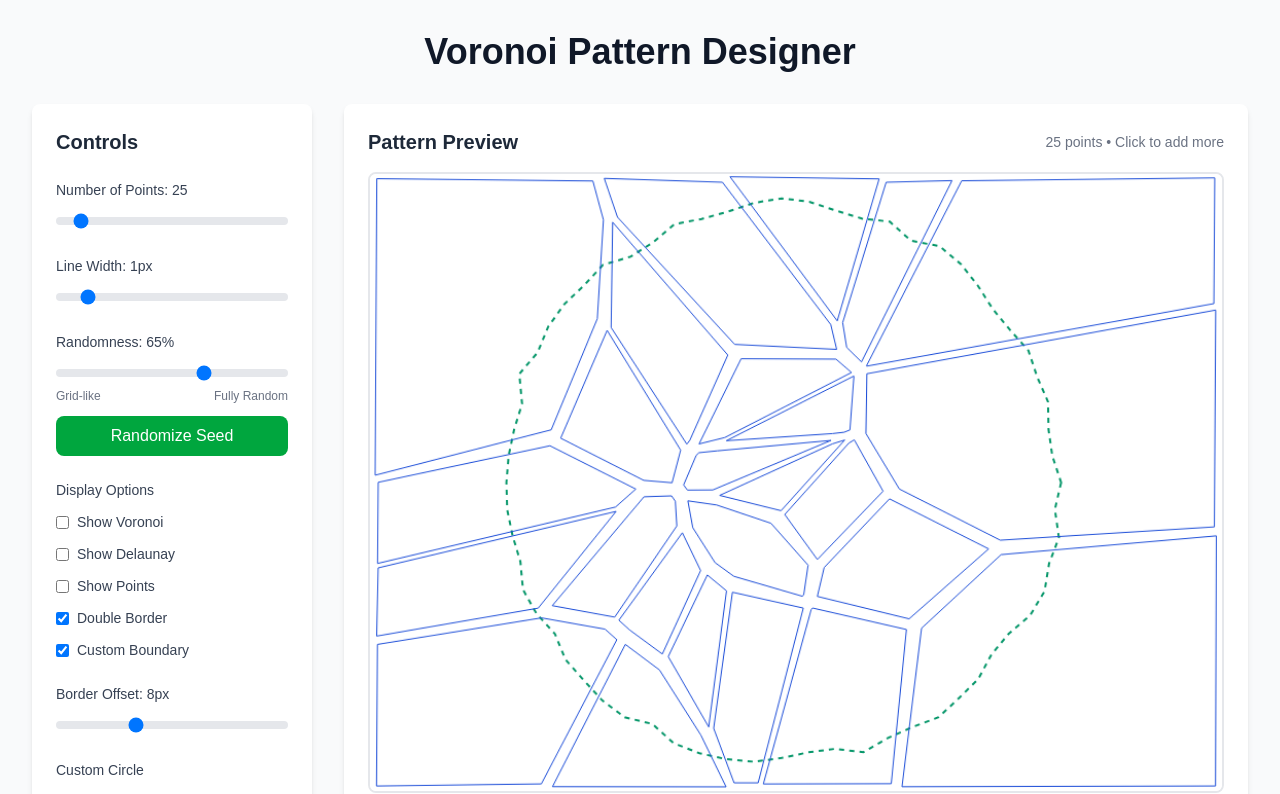
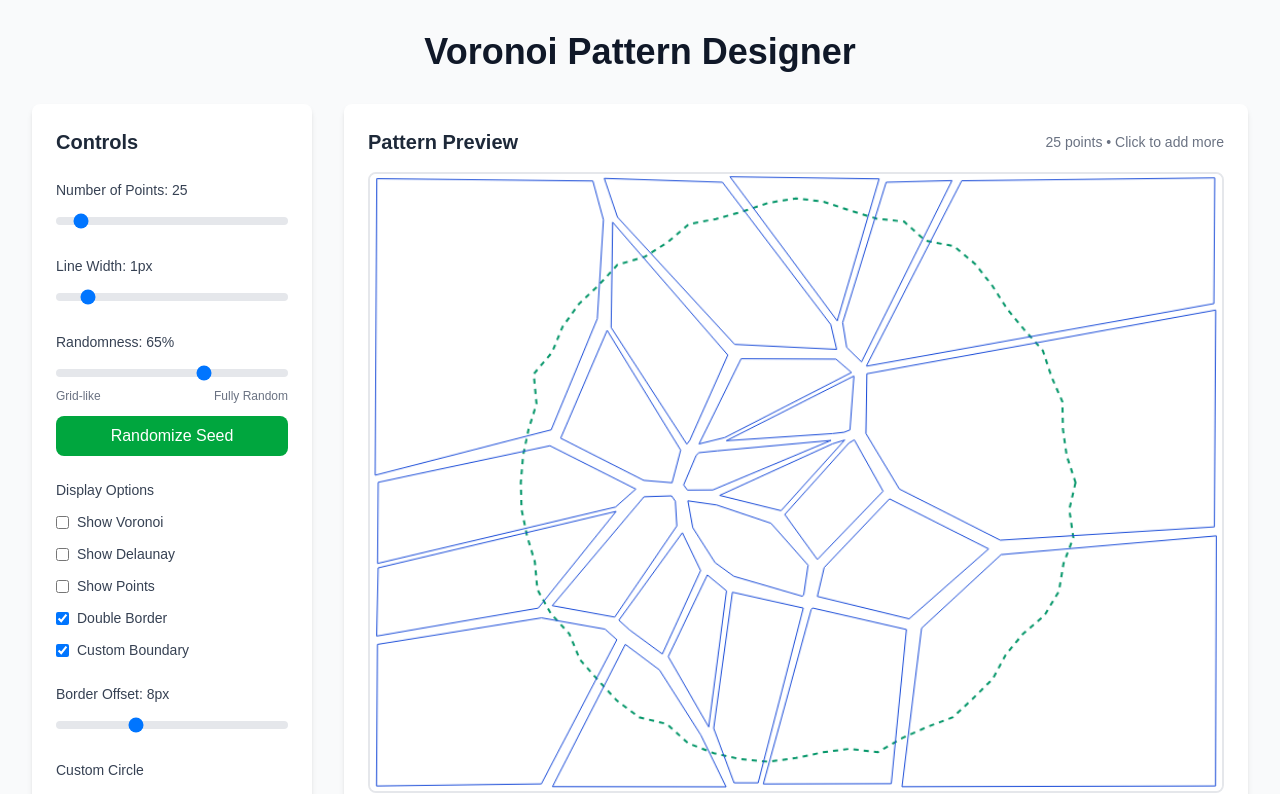
Before and after one commit to RemcoGoy/voronoi-designer, a Next.js app: page / in a window 1280 px wide. Shown: the top 794 px of the page. Built offline with nearby package versions, Linux system fonts and the light colour scheme.

Commit message:
Boundary in center

```diff
--- a/app/page.tsx
+++ b/app/page.tsx
@@ -269,12 +269,15 @@ export default function VoronoiDesigner() {
     return () => window.removeEventListener('resize', updateCanvasSize);
   }, []);
 
-  // Create default circle when boundary is enabled
+  // Create default circle when boundary is enabled or canvas size changes
   useEffect(() => {
-    if (useCustomShape && !customCircle && canvasSize.width > 0 && canvasSize.height > 0) {
+    if (useCustomShape && canvasSize.width > 0 && canvasSize.height > 0) {
+      // Always calculate exact center
       const centerX = canvasSize.width / 2;
       const centerY = canvasSize.height / 2;
-      const radius = Math.min(canvasSize.width, canvasSize.height) * 0.45; // 90% of smaller dimension
+      // Use a slightly smaller radius to ensure it fits well within canvas bounds
+      const radius = Math.min(canvasSize.width, canvasSize.height) * 0.45; // 80% of smaller dimension
+
       const jaggedPointsArray = generateJaggedCircle(
         { x: centerX, y: centerY },
         radius,
@@ -282,6 +285,7 @@ export default function VoronoiDesigner() {
         jaggedness,
         boundarySeed
       );
+
       setCustomCircle({
         center: { x: centerX, y: centerY },
         baseRadius: radius,
@@ -290,11 +294,15 @@ export default function VoronoiDesigner() {
     }
   }, [useCustomShape, canvasSize.width, canvasSize.height, jaggedness, jaggedPoints, boundarySeed]);
 
-  // Update jagged points when parameters change
+  // Update jagged points when parameters change (but keep center position fixed)
   useEffect(() => {
     if (useCustomShape && customCircle) {
+      // Ensure center is always perfectly centered on canvas
+      const centerX = canvasSize.width / 2;
+      const centerY = canvasSize.height / 2;
+
       const jaggedPointsArray = generateJaggedCircle(
-        customCircle.center,
+        { x: centerX, y: centerY },
         customCircle.baseRadius,
         jaggedPoints,
         jaggedness,
@@ -302,10 +310,11 @@ export default function VoronoiDesigner() {
       );
       setCustomCircle(prevCircle => prevCircle ? {
         ...prevCircle,
+        center: { x: centerX, y: centerY }, // Always use exact center
         jaggedPoints: jaggedPointsArray
       } : null);
     }
-  }, [jaggedness, jaggedPoints, boundarySeed, useCustomShape]);
+  }, [jaggedness, jaggedPoints, boundarySeed, useCustomShape, canvasSize.width, canvasSize.height]);
 
   // Initialize with random points
   useEffect(() => {
```
